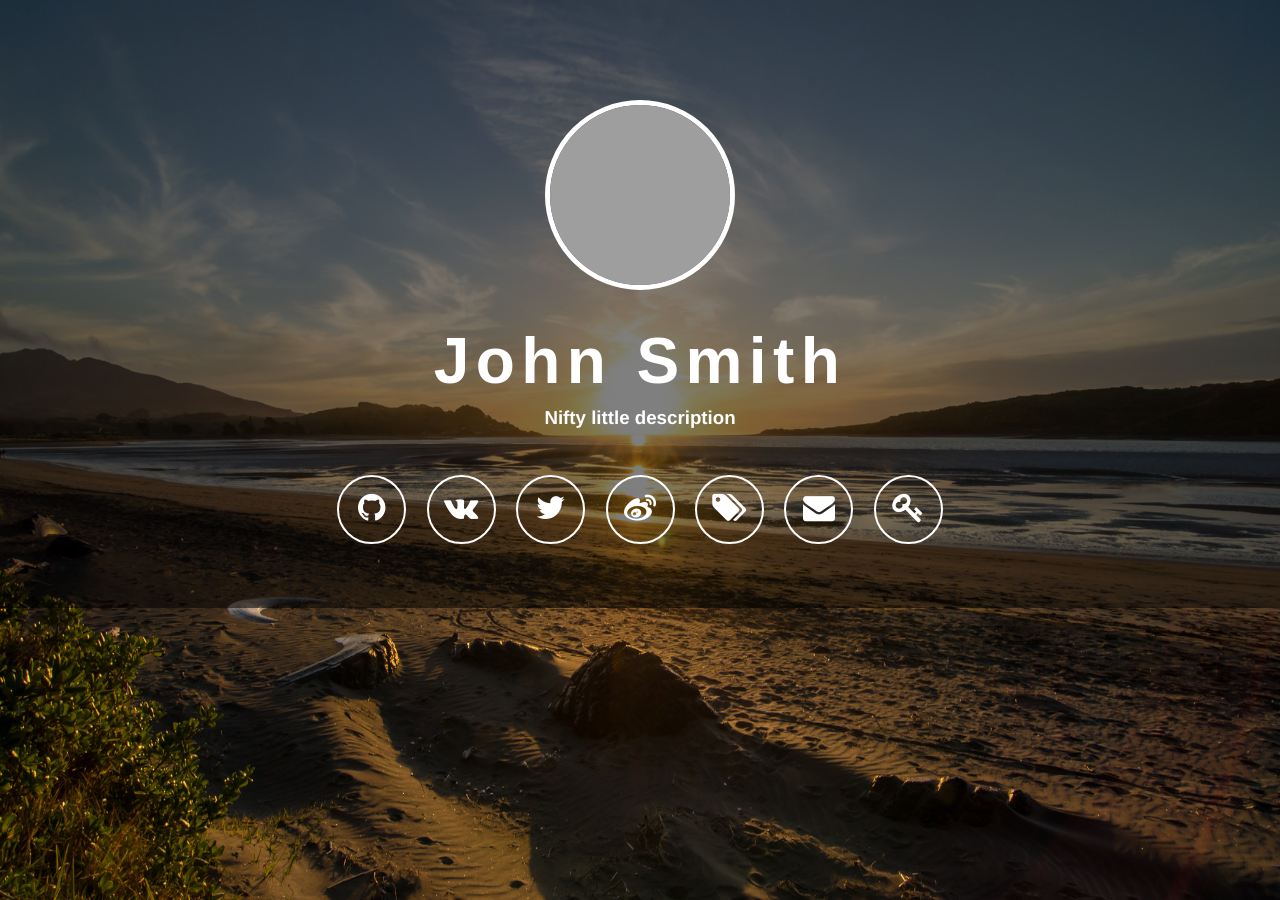
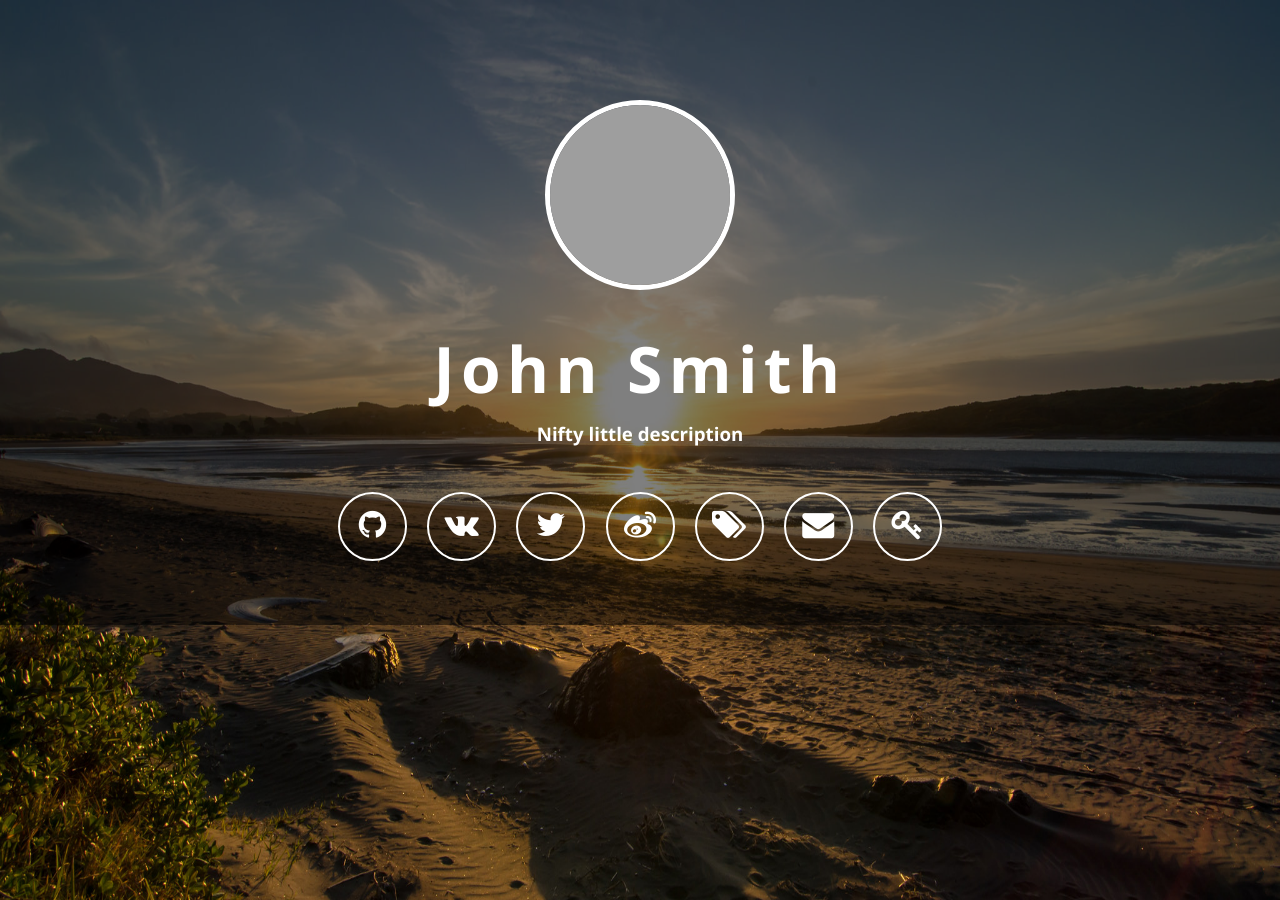
Before and after one commit to dashingcode/front-cover, a Jekyll site: the page built from index.html, in a window 1280 px wide. Built offline with Jekyll 4.4.1, drawn with Linux system fonts in a browser that asks for light colours; nearby versions of some CDN libraries; grey boxes are pictures that could not be loaded.

Commit message:
changed font to open sans

```diff
--- a/_includes/head.html
+++ b/_includes/head.html
@@ -6,3 +6,4 @@
 <link rel="canonical" href="{{ page.url | replace:'index.html','' | prepend: site.baseurl | prepend: site.url }}">
 <link rel="stylesheet" href="{{ "css/front.css" | prepend: site.baseurl }}">
 <link rel="stylesheet" href="https://maxcdn.bootstrapcdn.com/font-awesome/4.5.0/css/font-awesome.min.css">
+<link href='https://fonts.googleapis.com/css?family=Open+Sans:400,700&subset=latin,cyrillic-ext' rel='stylesheet' type='text/css'>
--- a/css/front.css
+++ b/css/front.css
@@ -1,5 +1,5 @@
 body {
-    font-family: "Helvetica Neue",Helvetica,Arial,sans-serif;
+    font-family: 'Open Sans' ,Helvetica,Arial,sans-serif;
     background-color: rgba(0, 0, 0, 0.9);
     position: absolute;
     top: 0;
@@ -29,7 +29,6 @@ h1 {
     font-weight: bold;
     letter-spacing: 0.1em;
     font-size: 4em;
-    font-family: Arial;
     margin: -10px 0;
 }
 h3 {
```
Also changed, not shown: 2 other files.
